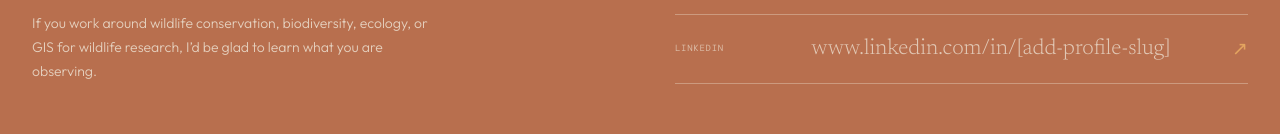
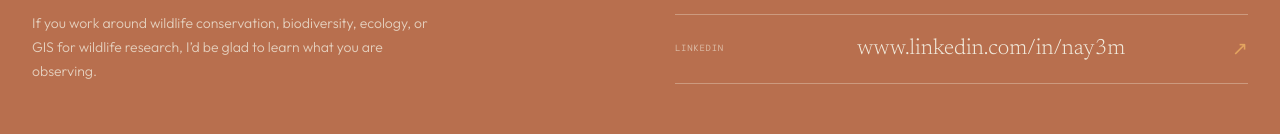
Before and after one commit to Nay3m/nay3m.github.io, a plain HTML site: page index.html in a window 1280 px wide. Shown: the part 3894-4028 px from the top of the page. Drawn offline with nearby package versions, Linux system fonts and the light colour scheme.

Commit message:
Update LinkedIn profile URL

```diff
--- a/index.html
+++ b/index.html
@@ -229,7 +229,7 @@
           <div class="contact-links">
             <a class="contact-link" href="mailto:jannatulnayeem0723@gmail.com"><span>email</span>jannatulnayeem0723@gmail.com <b aria-hidden="true">↗</b></a>
             <button class="contact-link contact-link-button" type="button" data-copy-email><span>copy email</span>jannatulnayeem0723@gmail.com <b aria-hidden="true">＋</b></button>
-            <a class="contact-link is-placeholder" href="#" data-placeholder-link><span>LinkedIn</span>www.linkedin.com/in/[add-profile-slug] <b aria-hidden="true">↗</b></a>
+            <a class="contact-link" href="https://www.linkedin.com/in/nay3m" target="_blank" rel="noreferrer"><span>LinkedIn</span>www.linkedin.com/in/nay3m <b aria-hidden="true">↗</b></a>
           </div>
           <p class="contact-status" aria-live="polite" data-contact-status></p>
         </div>
```
Also changed, not shown: 2 other files.
